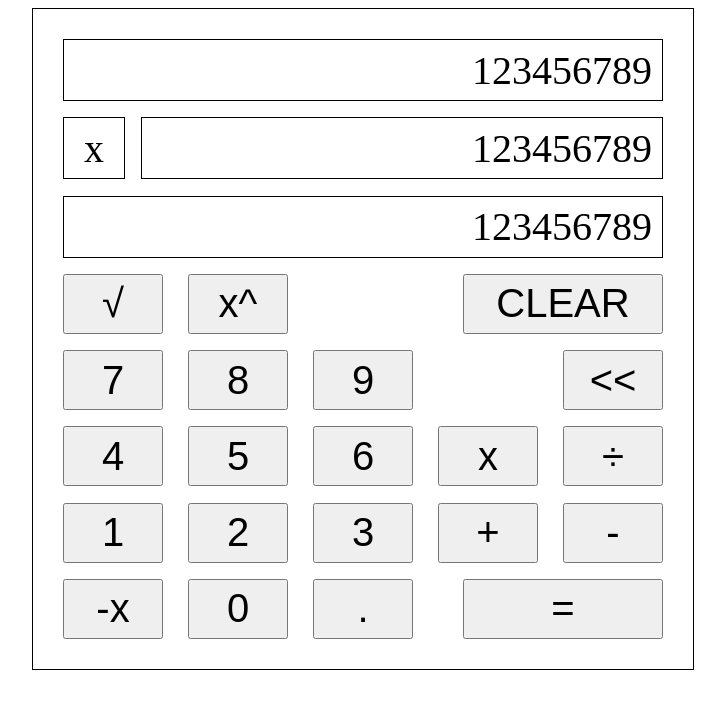
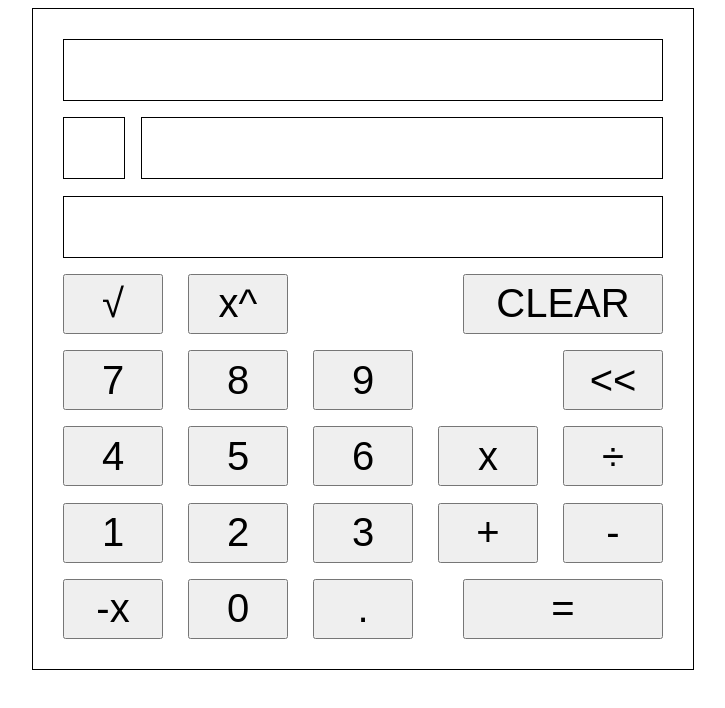
Before and after one commit to rehmanjav/odin-calculator, a plain HTML site: page index.html in a window 1280 px wide. Shown: the whole page, without its empty margins (277-1002 px from the left). Drawn offline with Linux system fonts and the light colour scheme.

Commit message:
Remove placeholders in displays

```diff
--- a/index.html
+++ b/index.html
@@ -11,14 +11,14 @@
 <body>
     <div class="container">
         <div class="row">
-            <div class="display operand1">123456789</div>
+            <div class="display operand1"></div>
         </div>
         <div class="row">
-            <div class="display short operator">x</div>
-            <div class="display long operand2">123456789</div>
+            <div class="display short operator"></div>
+            <div class="display long operand2"></div>
         </div>
         <div class="row">
-            <div class="display result">123456789</div>
+            <div class="display result"></div>
         </div>
         <div class="row">
             <button class="sqrt">√</button><button class="exp">x^</button><button class="clear wide">CLEAR</button>
```
